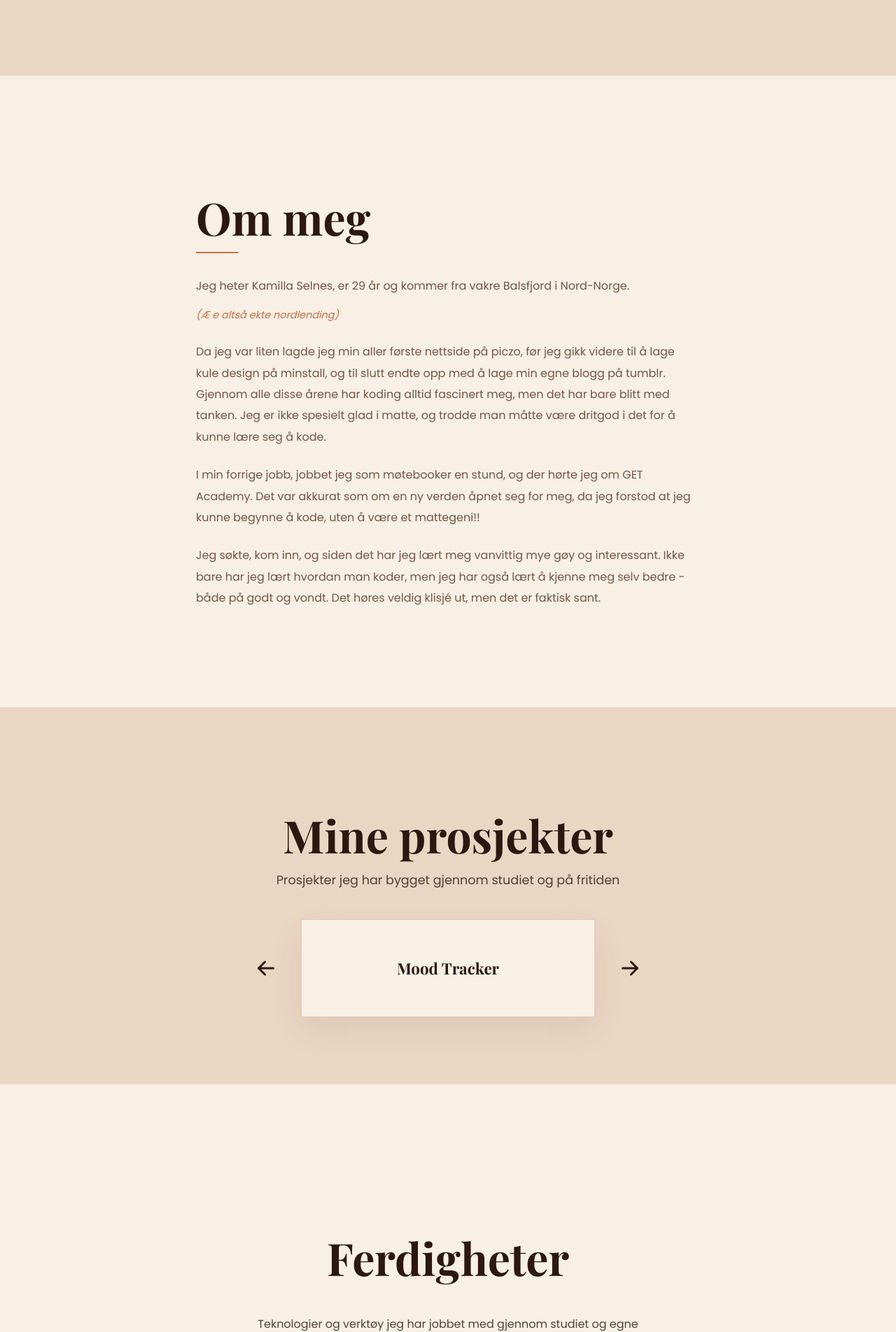
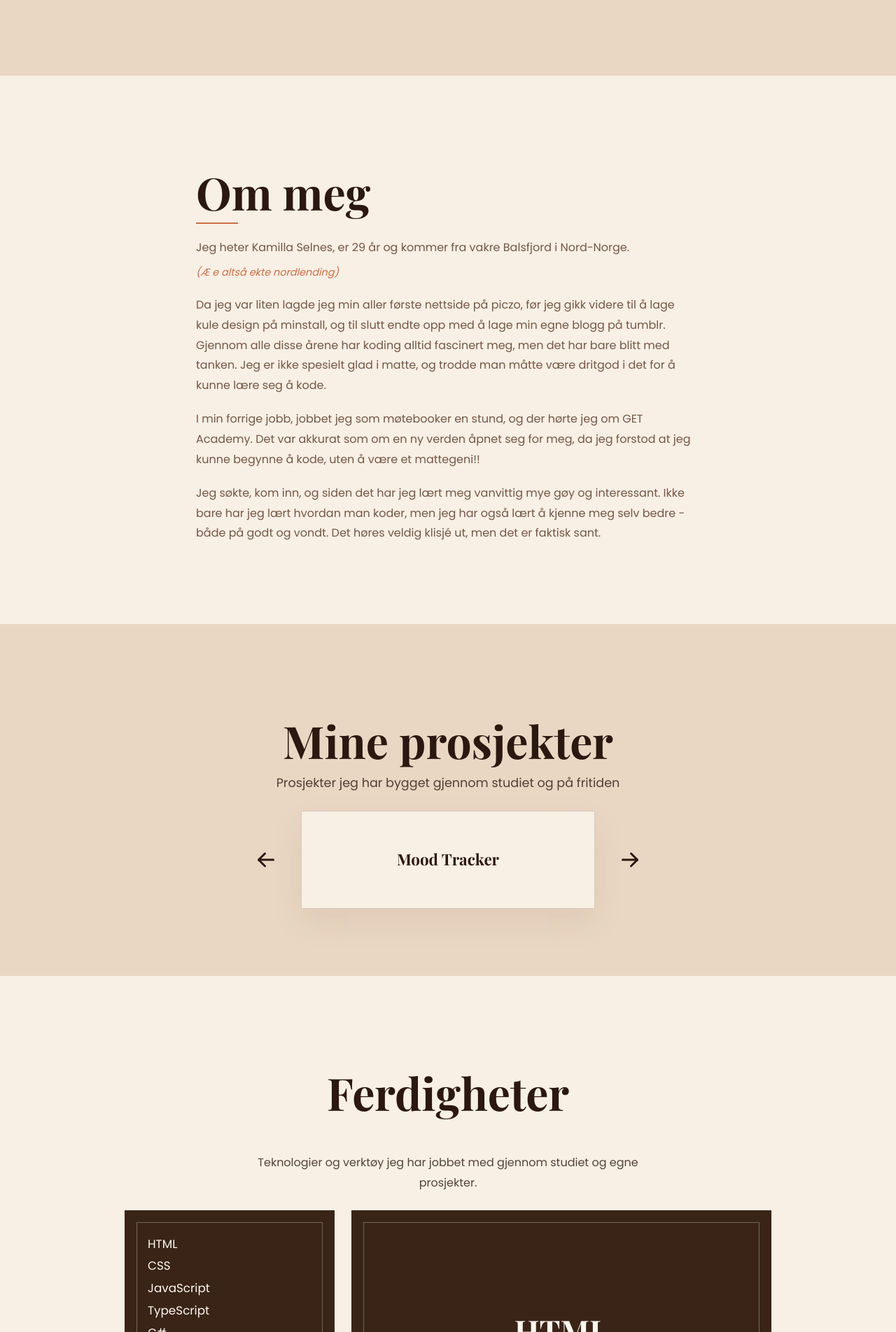
Before and after one commit to Kamillaaks/Portfolio, a Vue app in the folder portfolio-vue/: page / in a window 1280 px wide. Shown: the part 656-2560 px from the top of the page at 70% size. Built offline with nearby package versions, Linux system fonts and the light colour scheme.

Commit message:
Remove air and add texture

```diff
--- a/portfolio-vue/src/components/AboutSection.vue
+++ b/portfolio-vue/src/components/AboutSection.vue
@@ -32,14 +32,29 @@
 .about {
     position: relative;
     overflow: hidden;
-    padding: 6rem 8vw;
+
+    padding: 5rem 8vw 6rem;
+
+    background: var(--bg-main);
+}
+
+.container {
+    position: relative;
+
+    max-width: 1200px;
+    margin: 0 auto;
+}
+
+.intro-text {
+    max-width: 720px;
+    margin: 0 auto;
 }
 
 .about h2 {
     font-family: 'Playfair Display', serif;
     font-size: clamp(2.5rem, 5vw, 4rem);
 
-    margin-bottom: 2rem;
+    margin-bottom: 1.25rem;
 }
 
 .about h2::after {
@@ -50,38 +65,24 @@
     width: 60px;
     height: 2px;
 
-    margin-top: 1rem;
+    margin-top: 0.6rem;
 
     background: var(--terracotta);
 }
 
-.container {
-    position: relative;
-    max-width: 1200px;
-    margin: 0 auto;
-    background-color: var(--accent-sage);
-    padding: 20px;
-}
-
-.intro-text {
-    max-width: 720px;
-    margin-left: auto;
-    margin-right: auto;
-}
-
 .intro-text p {
     font-family: 'Poppins', sans-serif;
+    line-height: 1.8;
 
-    line-height: 1.9;
-
-    margin-bottom: 1.5rem;
+    margin-bottom: 1.2rem;
 }
 
 .dialect {
     display: block;
-    margin-top: .75rem;
 
-    font-size: .9rem;
+    margin-top: 0.5rem;
+
+    font-size: 0.9rem;
     font-style: italic;
 
     color: var(--terracotta);
--- a/portfolio-vue/src/components/AppHeader.vue
+++ b/portfolio-vue/src/components/AppHeader.vue
@@ -3,7 +3,6 @@ import LogoSun from '../assets/icons/sol.svg'
 import GithubIcon from '../assets/icons/github.svg'
 import LinkedinIcon from '../assets/icons/linkedin.svg'
 import EmailIcon from '../assets/icons/email.svg'
-
 </script>
 
 <template>
@@ -50,7 +49,10 @@ import EmailIcon from '../assets/icons/email.svg'
     top: 0;
     z-index: 100;
 
-    background: var(--bg-main);
+    background-color: var(--bg-main);
+    background-image: url("../assets/textures/groovepaper.png");
+    background-repeat: repeat;
+    background-size: auto;
 }
 
 .header-logo {
--- a/portfolio-vue/src/components/OngoingProjects.vue
+++ b/portfolio-vue/src/components/OngoingProjects.vue
@@ -34,7 +34,7 @@
 
 <style scoped>
 .ongoing-projects {
-    padding: 6rem 8vw;
+    padding: 5rem  8vw 6rem;
     background: var(--bg-soft);
 }
 
--- a/portfolio-vue/src/components/ProjectSection.vue
+++ b/portfolio-vue/src/components/ProjectSection.vue
@@ -69,7 +69,8 @@ function prevProject() {
 
 <style scoped>
 .projects-section {
-    padding: 6rem 8vw;
+    padding: 5rem 8vw 6rem;
+
     background: var(--bg-soft);
 }
 
@@ -78,19 +79,19 @@ function prevProject() {
     font-size: clamp(2.5rem, 5vw, 4rem);
     text-align: center;
 
-    margin-bottom: 1rem;
+    margin-bottom: 0.75rem;
 }
 
 .projects-intro {
     max-width: 620px;
 
-    margin: 0 auto 2.5rem;
+    margin: 0 auto 1.5rem;
 
     text-align: center;
 
     font-family: 'Poppins', sans-serif;
     font-size: 1.1rem;
-    line-height: 1.8;
+    line-height: 1.7;
 
     color: var(--espresso);
 
@@ -140,6 +141,7 @@ function prevProject() {
 
     background: transparent;
     border: none;
+    border-radius: 0;
 
     cursor: pointer;
 }
--- a/portfolio-vue/src/components/SkillsSection.vue
+++ b/portfolio-vue/src/components/SkillsSection.vue
@@ -88,8 +88,7 @@ const selectedSkill = ref(skills[0])
 
 <style scoped>
 .skills-section {
-    margin-top: 4rem;
-    padding: 6rem 8vw;
+    padding: 5rem 8vw 6rem;
     background: var(--bg-main);
 }
 
@@ -97,14 +96,15 @@ const selectedSkill = ref(skills[0])
     font-family: 'Playfair Display', serif;
     font-size: clamp(2.5rem, 5vw, 4rem);
     text-align: center;
+
     color: var(--espresso);
 
-    margin-bottom: 3rem;
+    margin-bottom: 0 0 3rem;
 }
 
 .skills-intro {
     max-width: 620px;
-    margin: 0 auto 2rem;
+    margin: 0 auto 1.5rem;
 
     text-align: center;
     line-height: 1.8;
```
Also changed, not shown: portfolio-vue/src/assets/textures/asfalt-light.png (renamed from portfolio-vue/src/assets/images/asfalt-light.png), portfolio-vue/src/assets/textures/groovepaper.png (added).
